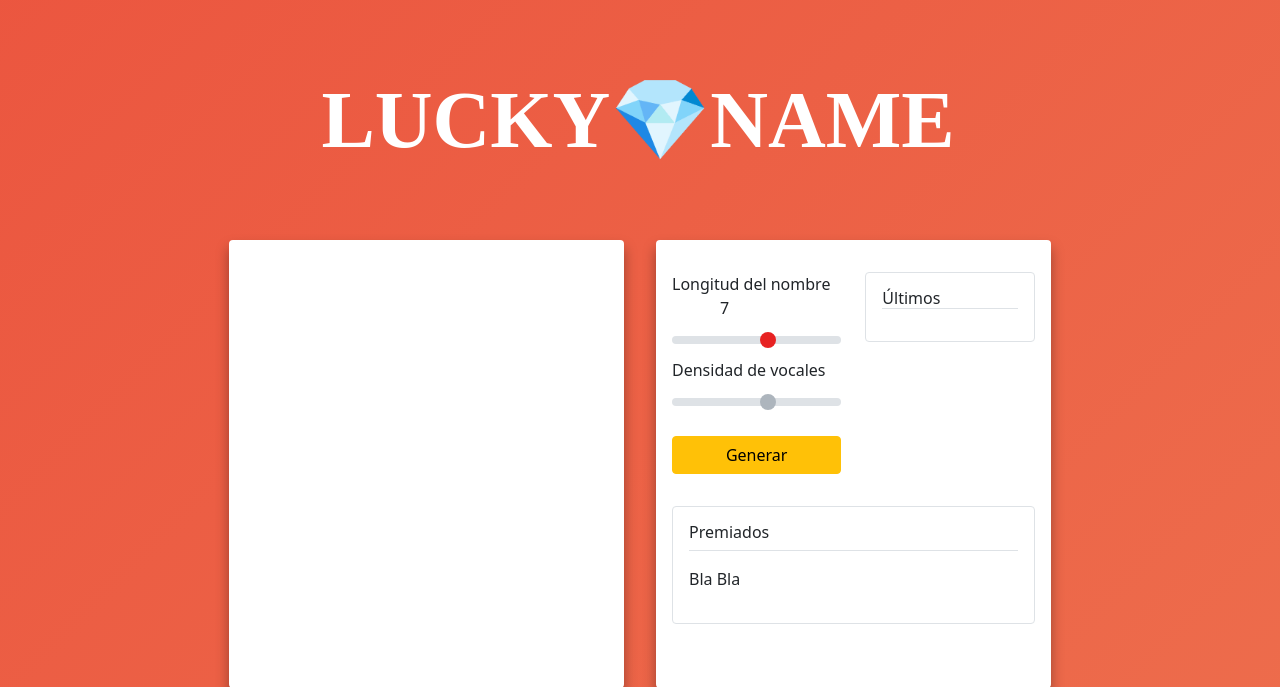
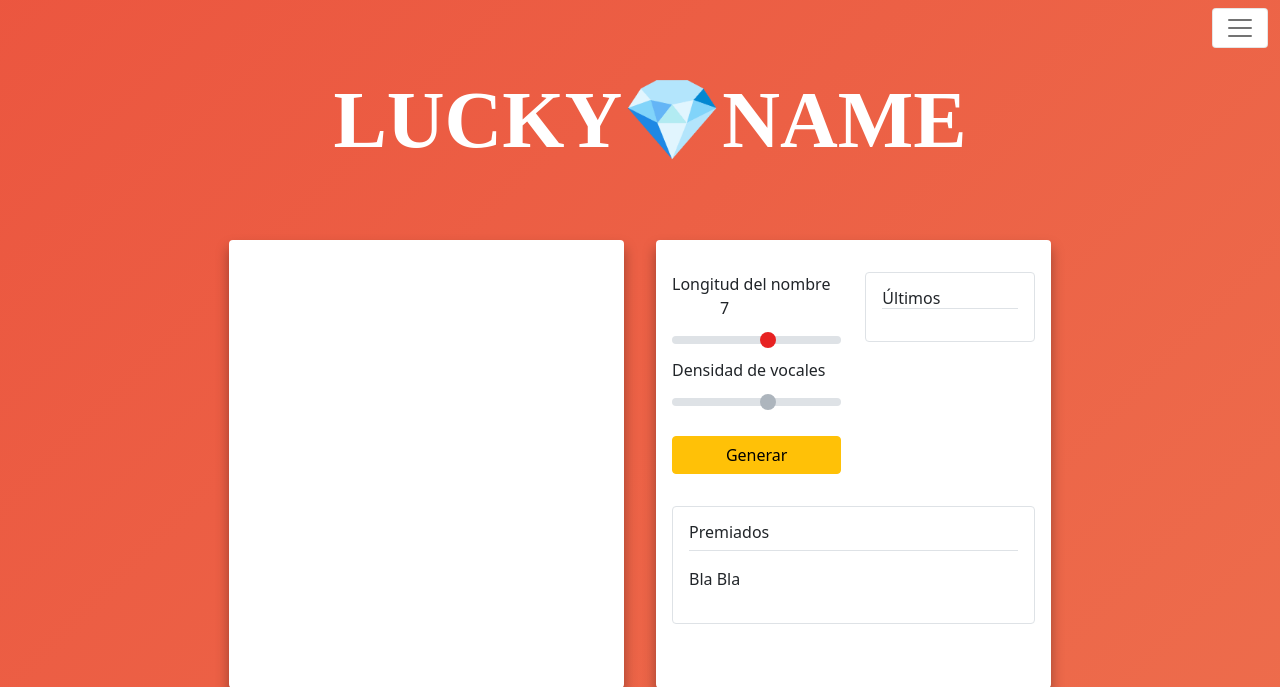
Before and after one commit to El-alfa-el-abusador/LuckyName, a PHP site: page / in a window 1280 px wide. Shown: the top 687 px of the page. Run offline with PHP 8.4, Linux system fonts and the light colour scheme; data that the repository does not hold is empty; some web fonts are replaced.

Commit message:
minor fixes

```diff
--- a/css/custom.css
+++ b/css/custom.css
@@ -24,17 +24,19 @@ body {
   color: white;
 }
 
-.encabezado {
+
+
+.sombra {
+    box-shadow: 0 1vh 1.53vh rgba(0, 0, 0, 0.353);
+}
+
+#logo {
   margin: auto;
   width: auto;
   max-width: max-content;
   position: relative;
   top: 60px;
   left: 10px;
-}
-
-.sombra {
-    box-shadow: 0 1vh 1.53vh rgba(0, 0, 0, 0.353);
 }
 
 .logo {
--- a/main.php
+++ b/main.php
@@ -18,7 +18,16 @@
 
 <body onload="showVal()">
 
-    <header class="encabezado">
+    <header>
+        <div class="col d-flex justify-content-end fixed-top">
+            <nav class="navbar navbar-light">
+                <div class="container-fluid">
+                    <button class="navbar-toggler bg-white " type="button">
+                        <span class="navbar-toggler-icon"></span>
+                    </button>
+                </div>
+            </nav>
+        </div>
         <div id="logo" class="logo d-flex justify-content-center" title="Logo"></div>
     </header>
 
```
